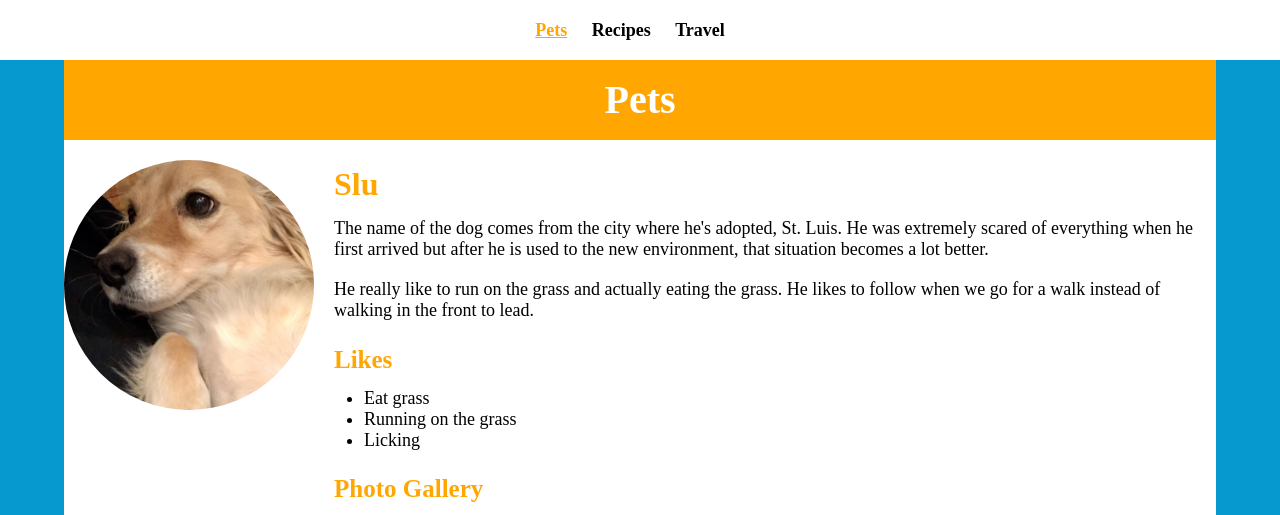
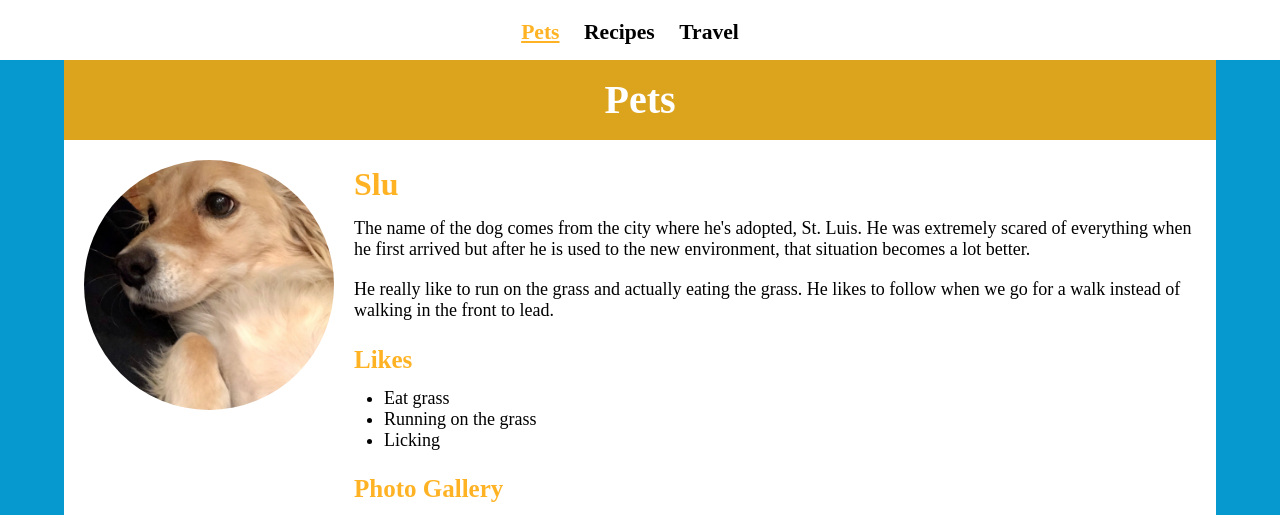
Before and after one commit to theTongL/starter_html, a plain HTML site: page index.html in a window 1280 px wide. Shown: the top 515 px of the page. Drawn offline with Linux system fonts and the light colour scheme; grey boxes are pictures that could not be loaded.

Commit message:
fix errors

```diff
--- a/css/style.css
+++ b/css/style.css
@@ -30,14 +30,14 @@ h1{
 h2{
   font-size: 32px;
   line-height: 1.5;
-  color: rgb(255, 166, 0);
+  color: rgba(255, 166, 0, 0.857);
 }
 
 h3{
   font-size: 25px;
   line-height: 1.5;
   padding: 10px 0;
-  color: rgb(255, 166, 0);
+  color: rgb(255, 166, 0, 0.857);
 }
 
 span{
@@ -71,7 +71,7 @@ nav ul{
 nav li{
   display: inline;
   padding-right: 20px;
-  font-size: large;
+  font-size: larger;
 }
 
 nav a{
@@ -82,7 +82,7 @@ nav a{
 
 nav a:hover, nav a:focus, nav a.active{
   text-decoration: underline;
-  color: rgb(255, 166, 0);
+  color: rgb(255, 166, 0, 0.857);
 }
 
 .skip a{
@@ -113,7 +113,7 @@ nav a:hover, nav a:focus, nav a.active{
 
 .container > :first-child {
   grid-column: 1/ span 2;
-  background-color: rgb(255, 166, 0);
+  background-color: rgba(255, 166, 0, 0.857);
   margin-bottom: -30px;
   margin-top: -20px;
 }
@@ -124,11 +124,13 @@ nav a:hover, nav a:focus, nav a.active{
   border-radius: 50%;
   margin-top: 20px;
   margin-bottom: 0px;
+  margin-left: 20px;
 }
 
 .img1, .img2, .img3, .img4, .img5{
   grid-column: 1 / span 1;
   background-color: white;
+  justify-content: center;
 }
 
 
```
Also changed, not shown: travel.html (+4 -4 lines).
